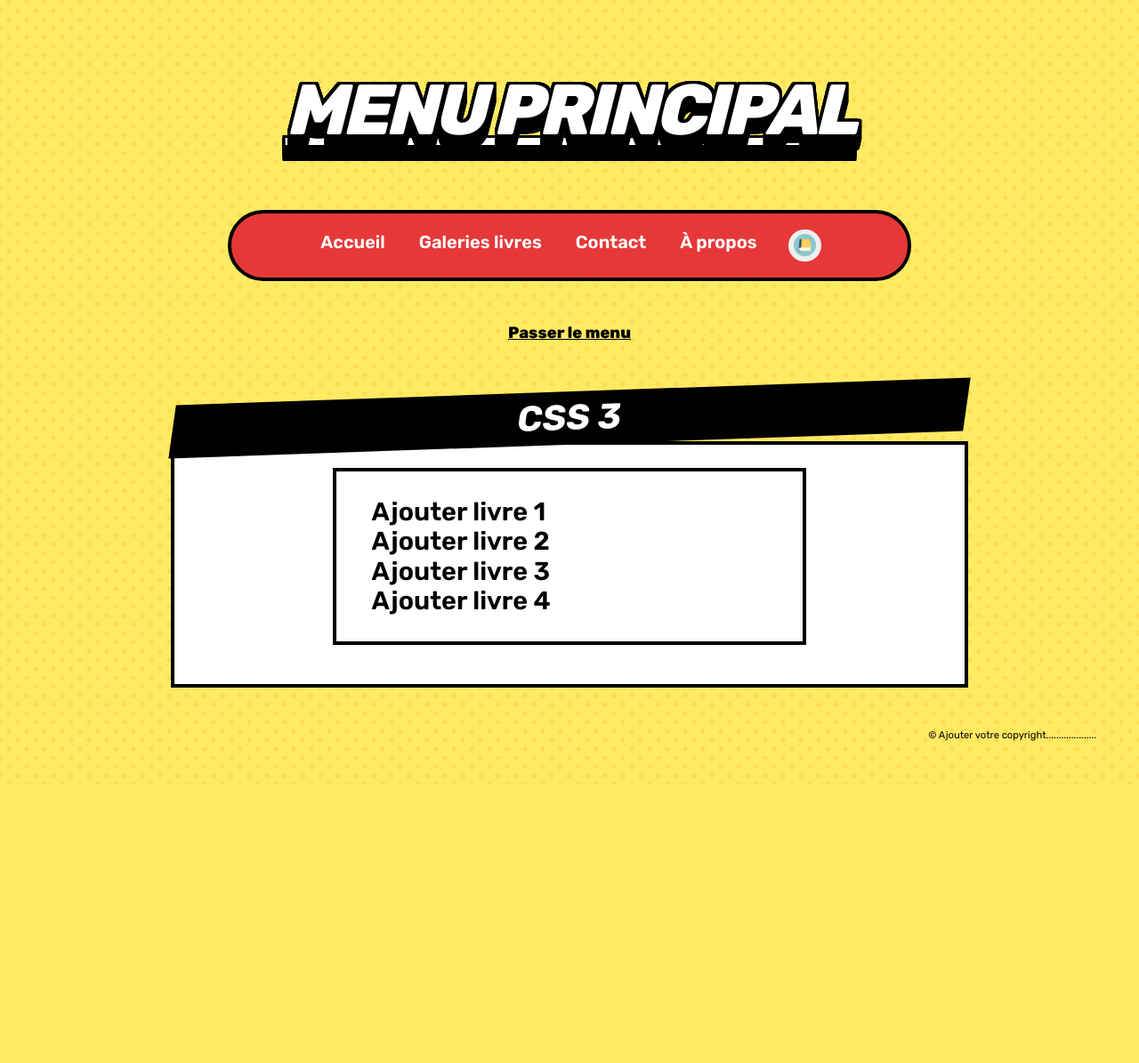
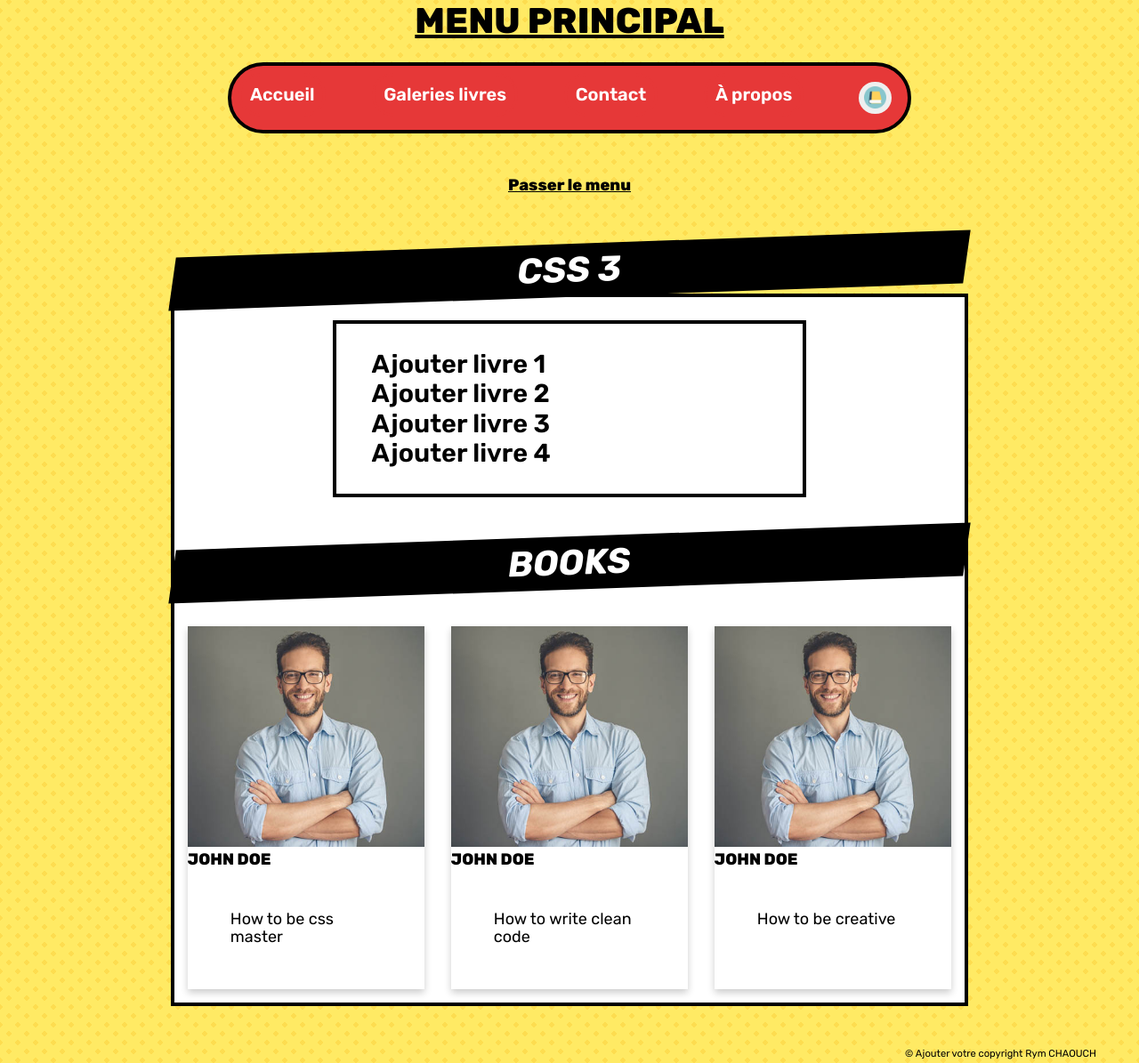
Before and after one commit to rymxoxo/practise_css, a plain HTML site: page CSS3.html in a window 1280 px wide. Shown: the part 208-1403 px from the top of the page at 89% size. Before the commit the page ends 1090 px from the top, so only its background shows below. Drawn offline with Linux system fonts and the light colour scheme.

Commit message:
making some changes

```diff
--- a/CSS3.html
+++ b/CSS3.html
@@ -14,7 +14,7 @@
         <!--H1 pour le nom de votre site-->
         <h1>Welcome To Rym's web site</h1>
         <nav id="mainNav">
-            <h1 class="accessibility">Menu principal</h1>
+            <h2 class="accessibility">Menu principal</h2>
 
             <ul>
                 <!--Mettez le nom de votre site dans les points ci dessous-->
@@ -67,12 +67,47 @@
               <li>Ajouter livre 4</li>
             </ul>
         </div>
-
+        <h2 style="margin-top: 2rem" 2>Books</h2>
+        <div class="card_container">
+          <div class="card">
+            <img
+              src="/images/testimonial.jpg"
+              alt="Avatar"
+              style="width: 100%"
+            />
+            <div class="container">
+              <h4><b>John Doe</b></h4>
+              <p>How to be css master</p>
+            </div>
+          </div>
+          <div class="card">
+            <img
+              src="/images/testimonial.jpg"
+              alt="Avatar"
+              style="width: 100%"
+            />
+            <div class="container">
+              <h4><b>John Doe</b></h4>
+              <p>How to write clean code</p>
+            </div>
+          </div>
+          <div class="card">
+            <img
+              src="/images/testimonial.jpg"
+              alt="Avatar"
+              style="width: 100%"
+            />
+            <div class="container">
+              <h4><b>John Doe</b></h4>
+              <p>How to be creative</p>
+            </div>
+          </div>
+        </div>
       </main>
     </section>
     <!--Ici se termine le #pageContent-->
     <footer id="mainFooter">
-      <p>&copy; Ajouter votre copyright....................</p>
+      <p>&copy; Ajouter votre copyright Rym CHAOUCH</p>
     </footer>
     <!--Ici se termine le #mainFooter-->
   </body>
--- a/css/style.css
+++ b/css/style.css
@@ -1,5 +1,13 @@
 @import url('https://fonts.googleapis.com/css2?family=Rubik:wght@400;600;700;800&display=swap');
 :root {
+    --color-primary: #2584ff;
+    --color-secondary: #00d9ff;
+    --color-accent: #ff3400;
+    --color-headings: #1b0760;
+    --color-body: #918ca4;
+    --color-border: #ccc;
+    --border-radius: 30px;
+    --color-quote: #5c5577;
     --color-black: #000;
     --color-gray: #f0f0f0;
     --color-white: #fff;
@@ -128,7 +136,7 @@ nav ul {
     background-color: var(--color-red);
     display: flex;
     flex-direction: row;
-    justify-content: space-around;
+    justify-content: space-between;
     margin-left: 20%;
     margin-right: 20%;
 }
@@ -292,15 +300,23 @@ main h2 {
     color: #e63838;
 }
 
-@media (min-width: 540px) {
-    nav ul {
-        display: -webkit-box;
-        display: -ms-flexbox;
-        display: flex;
-        -ms-flex-wrap: wrap;
-        flex-wrap: wrap;
-        -webkit-box-pack: center;
-        -ms-flex-pack: center;
-        justify-content: center;
-    }
+.card {
+    box-shadow: 0 4px 8px 0 rgba(0, 0, 0, 0.2);
+    transition: 0.3s;
+    width: auto;
+    margin: 5%;
+    transition: transform 1s ease-out;
 }
+
+.card:hover {
+    box-shadow: 0 8px 16px 0 rgba(0, 0, 0, 0.2);
+    transform: scale(1.15);
+}
+
+.container {}
+
+.card_container {
+    display: grid;
+    grid-template-columns: repeat(3, 1fr);
+    width: auto;
+}
```
Also changed, not shown: HTML5.html (+37 -1 lines), index.html (+10 -2 lines), images/sprite.svg (added), images/testimonial.jpg (added), images/tick.svg (added).
